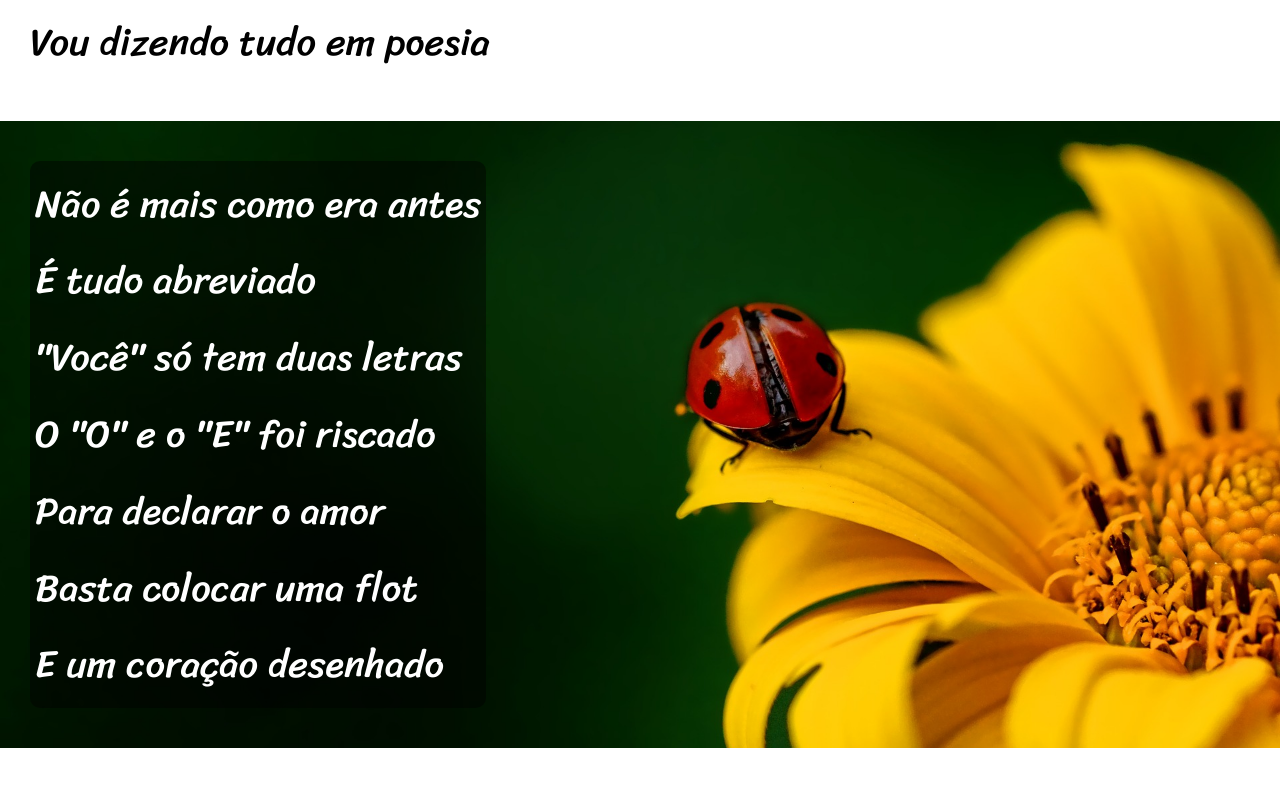
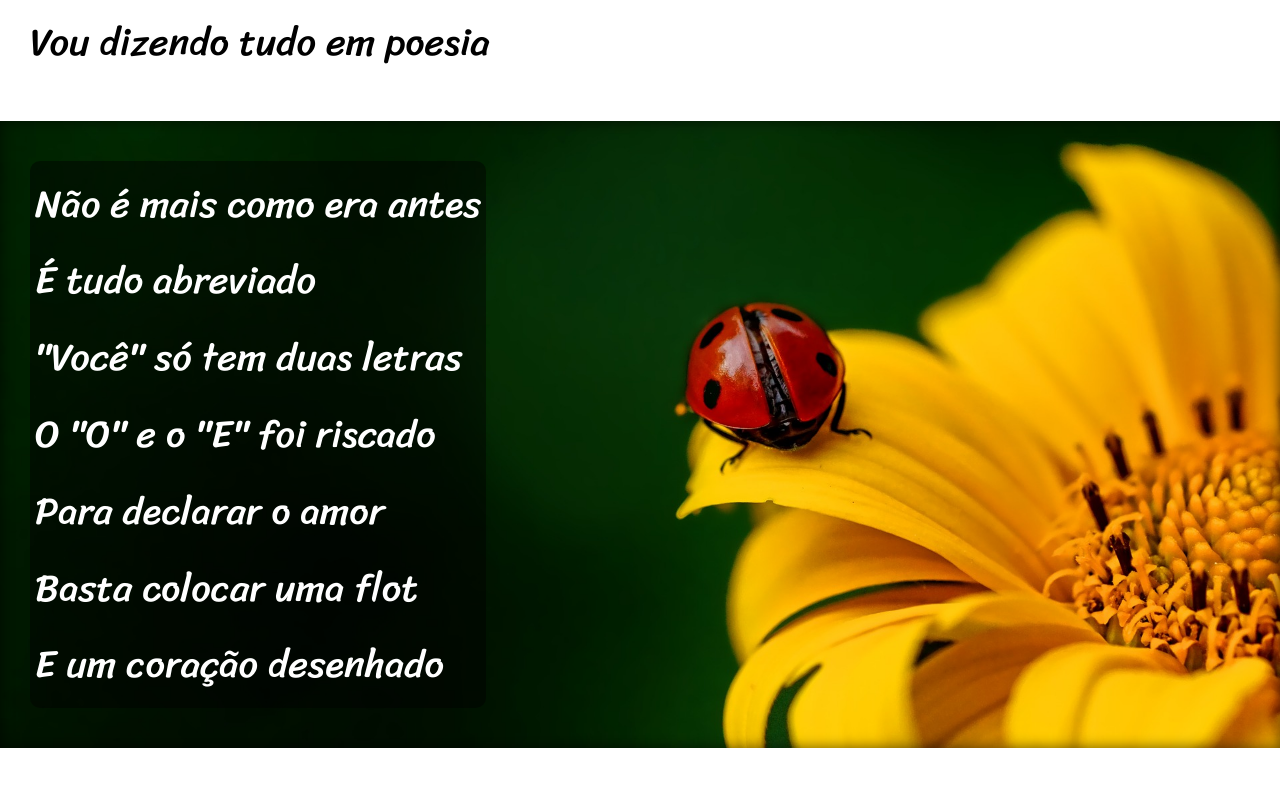
Before and after one commit to josesampaio777/projeto-cordel, a plain HTML site: page index.html in a window 1280 px wide. Shown: the part 760-1560 px from the top of the page. Drawn offline with Linux system fonts and the light colour scheme.

Commit message:
sombras internas na img

```diff
--- a/style.css
+++ b/style.css
@@ -78,6 +78,7 @@ article > p {
     background-position: right center;
     background-size: cover;
     background-attachment: fixed;
+    box-shadow: inset 0px 0px 14px rgba(0, 0, 0, 0.589);
 }
 
 .paragrafodaimagem {
```
